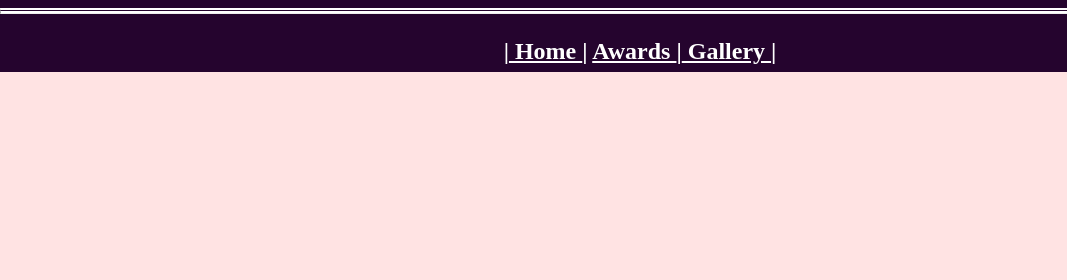
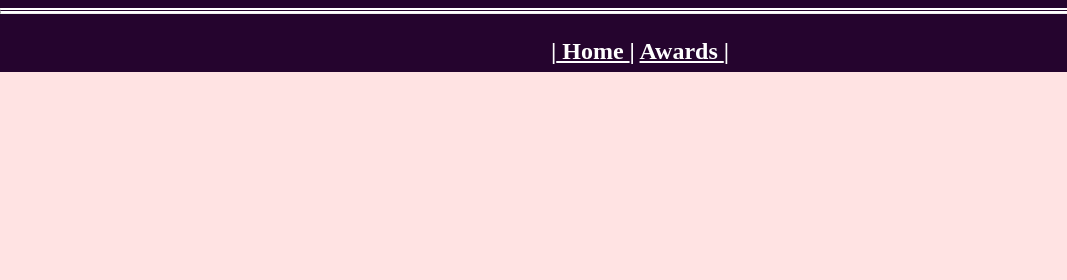
Before and after one commit to Anvika-Singh/aks_personal_site, a plain HTML site: page index.html in a window 1280 px wide. Shown: the top 280 px of the page, 0-1067 px from the left. Drawn offline with Linux system fonts and the light colour scheme.

Commit message:
Update index.html

```diff
--- a/index.html
+++ b/index.html
@@ -14,7 +14,7 @@
   <body>
     <div class="navbar">
     <hr class="navbarline">
-    <h3>|<a href="index.html"> Home </a>| <a href="awards.html"> Awards </a>|<a href="gallery.html"> Gallery </a>|</h3>
+    <h3>|<a href="index.html"> Home </a>| <a href="awards.html"> Awards </a>|</h3>
     <hr class="navbarline">
     </div>
     <br>
```
